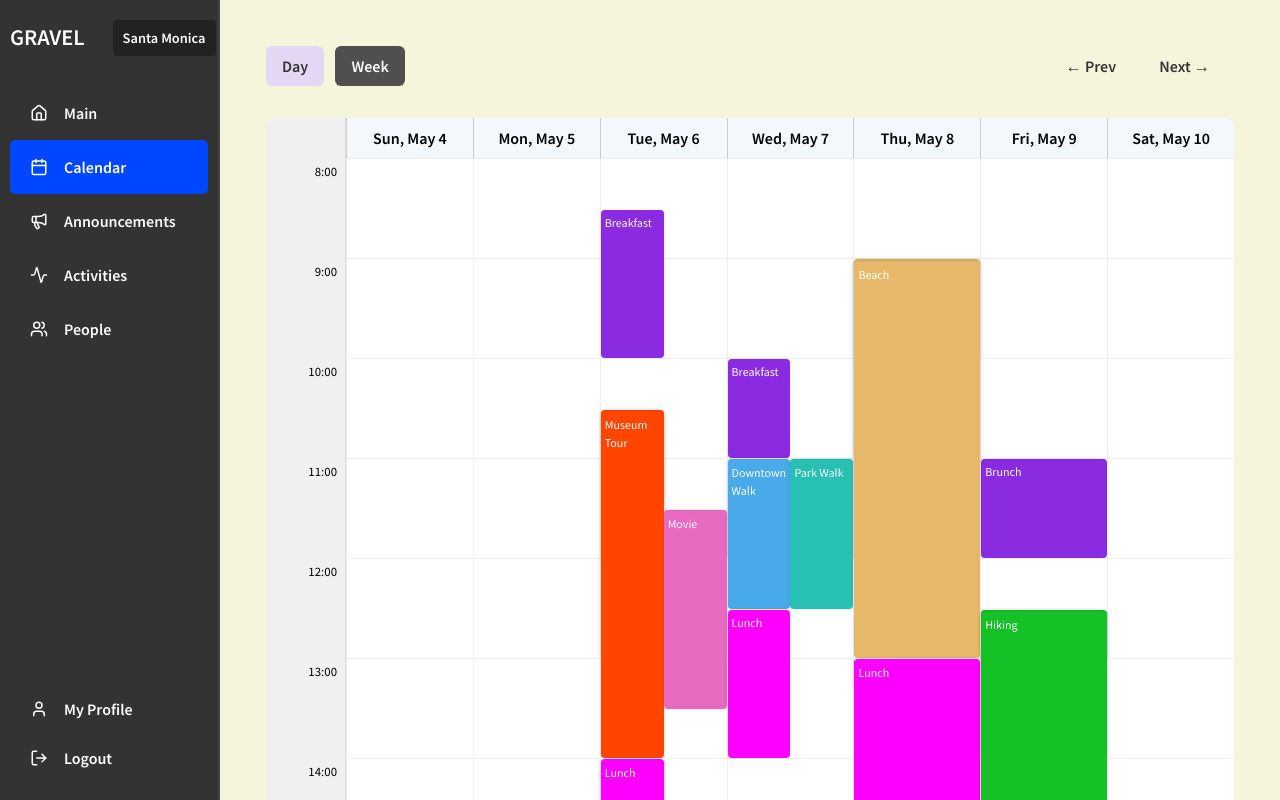
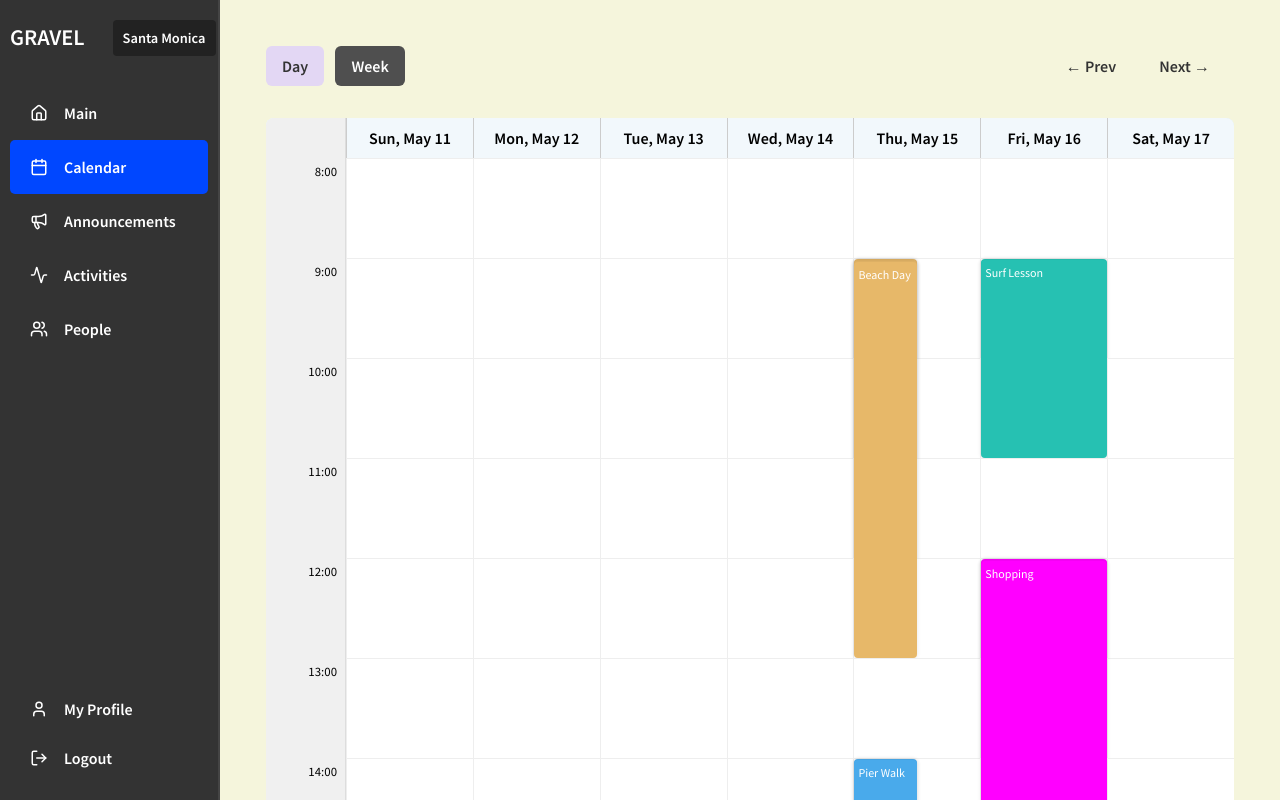
Before and after one commit to karen93shieh/gravel, a SvelteKit app: page /mainPages/calendar in a window 1280 px wide. Shown: the top 800 px of the page. Built offline with nearby package versions, Linux system fonts and the light colour scheme.

Commit message:
import activity to calendar

```diff
--- a/src/routes/mainPages/activities/+page.svelte
+++ b/src/routes/mainPages/activities/+page.svelte
@@ -2,7 +2,7 @@
     import { onMount } from 'svelte';
     import { writable } from 'svelte/store';
     import { CircleArrowUp, CircleCheckBig } from 'lucide-svelte';
-    import { tripName } from '$lib/stores/Stores.ts';
+    import { tripName, tripData } from '$lib/stores/Stores.ts';
     import '../../../styles/main.css';
 
     let activities = writable([]);
@@ -38,31 +38,51 @@
     }
 
     function loadActivities() {
+        localStorage.removeItem(getStorageKey());
+
         const saved = localStorage.getItem(getStorageKey());
         if (saved) {
             activities.set(JSON.parse(saved));
         } else {
+            // Get the trip data
+            let trip;
+            const unsubscribeTripData = tripData.subscribe(value => {
+                trip = value;
+            });
+            unsubscribeTripData();
+
+            // Generate dates between start and end date
+            const dates = [];
+            if (trip && trip.dates) {
+                const startDate = new Date(trip.dates.startDate);
+                const endDate = new Date(trip.dates.endDate);
+
+                for (let d = new Date(startDate); d <= endDate; d.setDate(d.getDate() + 1)) {
+                    dates.push(new Date(d).toISOString().split('T')[0]);
+                }
+            }
+
             const defaultActivities = {
                 'Santa Monica': [
-                    { id: 1, title: 'Hiking', description: 'Explore the mountains.', price: '$20', date: '2025-05-09', votes: 1, selected: false },
-                    { id: 2, title: 'Cooking Class', description: 'Learn to cook delicious meals.', price: '$50', date: '2025-05-09', votes: 3, selected: false },
-                    { id: 3, title: 'Beach Volleyball', description: 'Play volleyball on the beach.', price: 'Free', date: '2025-05-10', votes: 0, selected: false },
-                    { id: 4, title: 'Surfing Lessons', description: 'Learn to surf the waves.', price: '$60', date: '2025-05-11', votes: 5, selected: false },
-                    { id: 5, title: 'Bike Rentals', description: 'Rent a bike and explore the Santa Monica Pier.', price: '$15', date: '2025-05-12', votes: 2, selected: false }
+                    { id: 1, title: 'Hiking', description: 'Explore the mountains.', price: '$20', date: dates[0] || '2025-05-15', votes: 1, selected: false },
+                    { id: 2, title: 'Cooking Class', description: 'Learn to cook delicious meals.', price: '$50', date: dates[0] || '2025-05-15', votes: 3, selected: false },
+                    { id: 3, title: 'Beach Volleyball', description: 'Play volleyball on the beach.', price: 'Free', date: dates[1] || '2025-05-16', votes: 0, selected: false },
+                    { id: 4, title: 'Surfing Lessons', description: 'Learn to surf the waves.', price: '$60', date: dates[2] || '2025-05-17', votes: 5, selected: false },
+                    { id: 5, title: 'Bike Rentals', description: 'Rent a bike and explore the Santa Monica Pier.', price: '$15', date: dates[3] || '2025-05-18', votes: 2, selected: false }
                 ],
                 'Vancouver': [
-                    { id: 1, title: 'City Bike Tour', description: 'Guided cycling tour of downtown.', price: '$25', date: '2025-05-11', votes: 3, selected: false },
-                    { id: 2, title: 'Stanley Park Walk', description: 'Take a scenic walk through Stanley Park.', price: 'Free', date: '2025-05-12', votes: 2, selected: false },
-                    { id: 3, title: 'Granville Island Market', description: 'Explore the local food and crafts market.', price: 'Free', date: '2025-05-13', votes: 3, selected: false },
-                    { id: 4, title: 'Kayaking', description: 'Go kayaking in False Creek.', price: '$40', date: '2025-05-14', votes: 0, selected: false },
-                    { id: 5, title: 'Capilano Suspension Bridge', description: 'Visit the famous suspension bridge.', price: '$55', date: '2025-05-15', votes: 1, selected: false }
+                    { id: 1, title: 'City Bike Tour', description: 'Guided cycling tour of downtown.', price: '$25', date: dates[0] || '2025-06-01', votes: 3, selected: false },
+                    { id: 2, title: 'Stanley Park Walk', description: 'Take a scenic walk through Stanley Park.', price: 'Free', date: dates[1] || '2025-06-02', votes: 2, selected: false },
+                    { id: 3, title: 'Granville Island Market', description: 'Explore the local food and crafts market.', price: 'Free', date: dates[2] || '2025-06-03', votes: 3, selected: false },
+                    { id: 4, title: 'Kayaking', description: 'Go kayaking in False Creek.', price: '$40', date: dates[3] || '2025-06-04', votes: 0, selected: false },
+                    { id: 5, title: 'Capilano Suspension Bridge', description: 'Visit the famous suspension bridge.', price: '$55', date: dates[4] || '2025-06-05', votes: 1, selected: false }
                 ],
                 'Tokyo': [
-                    { id: 1, title: 'Sushi Night', description: 'Enjoy sushi at Tsukiji market.', price: '$45', date: '2025-05-10', votes: 1, selected: false },
-                    { id: 2, title: 'Cherry Blossom Viewing', description: 'Relax under the cherry blossoms in Ueno Park.', price: 'Free', date: '2025-05-11', votes: 2, selected: false },
-                    { id: 3, title: 'Akihabara Tour', description: 'Explore the anime and electronics district.', price: '$30', date: '2025-05-12', votes: 0, selected: false },
-                    { id: 4, title: 'Tea Ceremony', description: 'Experience a traditional Japanese tea ceremony.', price: '$50', date: '2025-05-13', votes: 3, selected: false },
-                    { id: 5, title: 'Tokyo Tower Visit', description: 'Enjoy the view from Tokyo Tower.', price: '$25', date: '2025-05-14', votes: 4, selected: false }
+                    { id: 1, title: 'Sushi Night', description: 'Enjoy sushi at Tsukiji market.', price: '$45', date: dates[0] || '2025-07-10', votes: 1, selected: false },
+                    { id: 2, title: 'Cherry Blossom Viewing', description: 'Relax under the cherry blossoms in Ueno Park.', price: 'Free', date: dates[1] || '2025-07-11', votes: 2, selected: false },
+                    { id: 3, title: 'Akihabara Tour', description: 'Explore the anime and electronics district.', price: '$30', date: dates[2] || '2025-07-12', votes: 0, selected: false },
+                    { id: 4, title: 'Tea Ceremony', description: 'Experience a traditional Japanese tea ceremony.', price: '$50', date: dates[3] || '2025-07-13', votes: 3, selected: false },
+                    { id: 5, title: 'Tokyo Tower Visit', description: 'Enjoy the view from Tokyo Tower.', price: '$25', date: dates[4] || '2025-07-14', votes: 4, selected: false }
                 ]
             };
 
@@ -91,6 +111,25 @@
 
     const createActivity = () => {
         if (newActivity.title && newActivity.description && newActivity.price >= 0 && newActivity.date) {
+            // Get trip data to validate date
+            let trip;
+            const unsubscribeTripData = tripData.subscribe(value => {
+                trip = value;
+            });
+            unsubscribeTripData();
+
+            // Validate date is within trip range
+            if (trip && trip.dates) {
+                const activityDate = new Date(newActivity.date);
+                const startDate = new Date(trip.dates.startDate);
+                const endDate = new Date(trip.dates.endDate);
+
+                if (activityDate < startDate || activityDate > endDate) {
+                    alert('Activity date must be within the trip dates!');
+                    return;
+                }
+            }
+
             activities.update((list) => [
                 ...list,
                 { id: Date.now(), ...newActivity, votes: 0 }
@@ -120,6 +159,13 @@
 
     const suggestActivity = async () => {
         try {
+            // Get trip data for the dates
+            let trip;
+            const unsubscribeTripData = tripData.subscribe(value => {
+                trip = value;
+            });
+            unsubscribeTripData();
+
             const response = await fetch(
                 'https://noggin.rea.gent/fierce-cheetah-8297',
                 {
@@ -131,6 +177,8 @@
                     body: JSON.stringify({
                         location: currentTrip,
                         activities: $activities.map((activity) => activity.title).join(', '),
+                        startDate: trip?.dates?.startDate,
+                        endDate: trip?.dates?.endDate
                     }),
                 }
             );
@@ -140,6 +188,7 @@
             newActivity.title = suggestedActivity.name || '';
             newActivity.description = suggestedActivity.description || '';
             newActivity.price = suggestedActivity.price || 0;
+            newActivity.date = suggestedActivity.date || trip?.dates?.startDate || '';
         } catch (error) {
             console.error('Error suggesting activity:', error);
         }
@@ -149,6 +198,8 @@
         const options = { year: 'numeric', month: 'short', day: 'numeric' };
         return new Date(dateString + 'T00:00:00').toLocaleDateString(undefined, options);
     };
+
+
     const importToCalendar = () => {
         if (!selectedActivity) {
             alert('No activity selected!');
@@ -156,27 +207,64 @@
         }
 
         const calendarActivities = JSON.parse(localStorage.getItem(`calendarActivities-${currentTrip}`)) || [];
-    const newActivity = {
+
+        // Find and update the existing activity
+        const activityIndex = calendarActivities.findIndex(calActivity =>
+            calActivity.title === selectedActivity.title &&
+            calActivity.date === selectedActivity.date
+        );
+
+        if (activityIndex !== -1) {
+            // Convert time strings to numbers (e.g., "09:30" → 9.5)
+            const startHourValue = startHour ? parseFloat(startHour.split(':')[0]) + (parseFloat(startHour.split(':')[1])/60) : 9.0;
+            const endHourValue = endHour ? parseFloat(endHour.split(':')[0]) + (parseFloat(endHour.split(':')[1])/60) : 10.0;
+
+            calendarActivities[activityIndex] = {
                 title: selectedActivity.title || 'Untitled Activity',
-        date: selectedActivity.date || 'No Date',
-        startHour: parseFloat(startHour) || 9.0,
-        endHour: parseFloat(endHour) || 10.0,
-        color: color || '#8A2BE2',
+                date: selectedActivity.date || new Date().toISOString().split('T')[0],
+                startHour: startHourValue,
+                endHour: endHourValue,
+                color: color || colors[0]
             };
-    console.log(newActivity);
-
-
-    calendarActivities.push(newActivity);
 
             localStorage.setItem(`calendarActivities-${currentTrip}`, JSON.stringify(calendarActivities));
+            alert(`${selectedActivity.title} has been updated in the calendar!`);
+        } else {
+            alert('Activity not found in calendar!');
+        }
 
-    alert(`${newActivity.title} has been added to the calendar!`);
         showImportPopup = false;
     };
 
+
     const openImportPopup = (activity) => {
         selectedActivity = activity;
+        // Set default time values
+        startHour = '09:00';
+        endHour = '10:00';
+        color = colors[0];
         showImportPopup = true;
+
+        // Immediately store with default values
+        const calendarActivities = JSON.parse(localStorage.getItem(`calendarActivities-${currentTrip}`)) || [];
+        const newCalendarActivity = {
+            title: activity.title || 'Untitled Activity',
+            date: activity.date || new Date().toISOString().split('T')[0],
+            startHour: 9.0, // Default start time
+            endHour: 10.0,  // Default end time
+            color: colors[0] // Default color
+        };
+
+        // Check if this activity already exists in calendar
+        const exists = calendarActivities.some(calActivity =>
+            calActivity.title === newCalendarActivity.title &&
+            calActivity.date === newCalendarActivity.date
+        );
+
+        if (!exists) {
+            calendarActivities.push(newCalendarActivity);
+            localStorage.setItem(`calendarActivities-${currentTrip}`, JSON.stringify(calendarActivities));
+        }
     };
 </script>
 
@@ -221,10 +309,20 @@
             <h2>Import Activity to Calendar</h2>
             <p><strong>{selectedActivity.title}</strong></p>
             <label for="start-time">Start Time:</label>
-            <input id="start-time" type="time" bind:value={startHour} />
+            <input
+                id="start-time"
+                type="time"
+                bind:value={startHour}
+                step="900"
+            />
 
             <label for="end-time">End Time:</label>
-            <input id="end-time" type="time" bind:value={endHour} />
+            <input
+                id="end-time"
+                type="time"
+                bind:value={endHour}
+                step="900"
+            />
 
             <label for="color">Color:</label>
             <div id="color" class="color-options">
--- a/src/routes/mainPages/announcements/+page.svelte
+++ b/src/routes/mainPages/announcements/+page.svelte
@@ -31,7 +31,7 @@
   }
 
   function loadAnnouncements() {
-    localStorage.removeItem(getStorageKey());
+    // localStorage.removeItem(getStorageKey());
 
     const saved = localStorage.getItem(getStorageKey());
     if (saved) {
--- a/src/routes/mainPages/calendar/+page.svelte
+++ b/src/routes/mainPages/calendar/+page.svelte
@@ -1,123 +1,71 @@
 <script>
-
   import { onMount } from 'svelte';
-  import { tripName } from "$lib/stores/Stores.ts";
-
+  import { tripName, tripData } from "$lib/stores/Stores.ts";
 
   const START_HOUR = 8;
   const END_HOUR = 22; // 10 PM
-  const tomorrow = new Date(new Date().setDate(new Date().getDate() + 1));
-  const three_days = new Date(new Date().setDate(new Date().getDate() + 2));
-  const four_days = new Date(new Date().setDate(new Date().getDate() + 3));
-  const five_days = new Date(new Date().setDate(new Date().getDate() + 4));
-
-
   let latestAnnouncement = null;
   let currentTrip = '';
-
-
   let view = 'week';
   let startDate = new Date();
+  let activities = [];
+  let tripDates = { startDate: new Date(), endDate: new Date() };
 
-  let activities = [
-    {
-      title: 'Breakfast',
-      date: new Date(),
-      startHour: 8.5,
-      endHour: 10,
-      color: '#8A2BE2',
-    },
-    {
-      title: 'Museum Tour',
-      date: new Date(),
-      startHour: 10.5,
-      endHour: 14,
-      color: '#FF4500',
-    },
-    {
-      title: 'Movie',
-      date: new Date(),
-      startHour: 11.5,
-      endHour: 13.5,
-      color: '#e769c0',
-    },
-    {
-      title: 'Lunch',
-      date: new Date(),
-      startHour: 14,
-      endHour: 15.5,
-      color: '#FF00FF',
-    },
+  // Default activities for each trip
+  const tripDefaultActivities = {
+    'Santa Monica': [
+      { title: 'Beach Day', startHour: 9, endHour: 13, color: '#e7b869' },
+      { title: 'Pier Walk', startHour: 14, endHour: 16, color: '#49aaeb' },
+      { title: 'Movie', startHour: 15, endHour: 17, color: '#49aaeb' },
+      { title: 'Sunset Dinner', startHour: 18, endHour: 20, color: '#FF4500' },
+      { title: 'Surf Lesson', startHour: 9, endHour: 11, color: '#26c1b2', dateOffset: 1 },
+      { title: 'Shopping', startHour: 12, endHour: 15, color: '#FF00FF', dateOffset: 1 }
+    ],
+    'Vancouver': [
+      { title: 'Stanley Park', startHour: 9, endHour: 12, color: '#14c127' },
+      { title: 'Granville Island', startHour: 13, endHour: 16, color: '#49aaeb' },
+      { title: 'Seafood Dinner', startHour: 18, endHour: 20, color: '#FF4500' },
+      { title: 'Grouse Mountain', startHour: 10, endHour: 15, color: '#8A2BE2', dateOffset: 1 },
+      { title: 'Capilano Bridge', startHour: 16, endHour: 18, color: '#e769c0', dateOffset: 1 }
+    ],
+    'Tokyo': [
+      { title: 'Tsukiji Market', startHour: 8, endHour: 10, color: '#FF4500' },
+      { title: 'Shibuya Crossing', startHour: 11, endHour: 13, color: '#8A2BE2' },
+      { title: 'Sushi Dinner', startHour: 18, endHour: 20, color: '#14c127' },
+      { title: 'Akihabara Tour', startHour: 10, endHour: 14, color: '#e769c0', dateOffset: 1 },
+      { title: 'Tokyo Tower', startHour: 15, endHour: 17, color: '#49aaeb', dateOffset: 1 }
+    ]
+  };
 
+  function generateDefaultActivities() {
+    if (!currentTrip || !tripDates.startDate) return [];
 
-    // DAY + 1
-    {
-      title: 'Breakfast',
-      date: tomorrow,
-      startHour: 10,
-      endHour: 11,
-      color: '#8A2BE2',
-    },
-    {
-      title: 'Downtown Walk',
-      date: tomorrow,
-      startHour: 11,
-      endHour: 12.5,
-      color: '#49aaeb',
-    },
-    {
-      title: 'Park Walk',
-      date: tomorrow,
-      startHour: 11,
-      endHour: 12.5,
-      color: '#26c1b2',
-    },
+    const defaults = tripDefaultActivities[currentTrip] || [];
+    const day2 = new Date(tripDates.startDate);
+    day2.setDate(day2.getDate() + 1);
 
-    {
-      title: 'Lunch',
-      date: tomorrow,
-      startHour: 12.5,
-      endHour: 14,
-      color: '#FF00FF',
-    },
+    return defaults.map(activity => {
+      const activityDate = activity.dateOffset === 1 ?
+        new Date(day2) :
+        new Date(tripDates.startDate);
 
-    // DAY + 2
-    {
-      title: 'Beach',
-      date: three_days,
-      startHour: 9,
-      endHour: 13,
-      color: '#e7b869',
-    },
-    {
-      title: 'Lunch',
-      date: three_days,
-      startHour: 13,
-      endHour: 14.5,
-      color: '#FF00FF',
-    },
+      return {
+        title: activity.title,
+        date: activityDate,
+        startHour: activity.startHour,
+        endHour: activity.endHour,
+        color: activity.color
+      };
+    });
+  }
 
-    // DAY + 3
-
-    {
-      title: 'Brunch',
-      date: four_days,
-      startHour: 11,
-      endHour: 12,
-      color: '#8A2BE2',
-    },
-
-    {
-      title: 'Hiking',
-      date: four_days,
-      startHour: 12.5,
-      endHour: 16,
-      color: '#14c127',
+  function shouldShowDefaults() {
+    const savedActivities = JSON.parse(localStorage.getItem(`calendarActivities-${currentTrip}`)) || [];
+    return savedActivities.length === 0;
   }
-  ];
 
   onMount(() => {
-    const unsubscribe = tripName.subscribe(name => {
+    const unsubscribeTripName = tripName.subscribe(name => {
       currentTrip = name;
       const saved = localStorage.getItem(`announcements-${currentTrip}`);
       if (saved) {
@@ -126,20 +74,35 @@
           latestAnnouncement = announcements[announcements.length - 1];
         }
       }
+
+      // Get trip dates
+      const unsubscribeTripData = tripData.subscribe(data => {
+        if (data?.dates) {
+          tripDates.startDate = new Date(data.dates.startDate);
+          tripDates.endDate = new Date(data.dates.endDate);
+          startDate = new Date(tripDates.startDate);
+
           const savedActivities = JSON.parse(localStorage.getItem(`calendarActivities-${currentTrip}`)) || [];
-      activities = [
-            ...activities,
-            ...savedActivities.map(activity => ({
+          activities = savedActivities.map(activity => ({
             ...activity,
             date: new Date(activity.date),
-            })),
+          }));
+
+          // Only add defaults if no saved activities exist
+          // if (shouldShowDefaults()) {
+            activities = [
+              ...generateDefaultActivities(),
+              ...activities
             ];
-      console.log('Activities:', activities);
+          // }
+        }
       });
 
-    return () => unsubscribe();
+      return () => unsubscribeTripData();
     });
 
+    return () => unsubscribeTripName();
+  });
 
   const getDatesForWeek = (start) => {
     const dates = [];
@@ -166,7 +129,6 @@
     startDate.setDate(startDate.getDate() + (view === 'day' ? 1 : 7));
     startDate = new Date(startDate);
   }
-
 
   function layoutActivitiesForDate(dateActivities) {
     // Sort by start time
@@ -208,7 +170,6 @@
   function isOverlap(a, b) {
     return a.startHour < b.endHour && b.startHour < a.endHour;
   }
-
 </script>
 
 <!-- Toolbar and Announcement -->
```
Also changed, not shown: src/routes/mainPages/main/+page.svelte (+40 -1 lines). Lines whose indentation alone changed are shown as unchanged.
